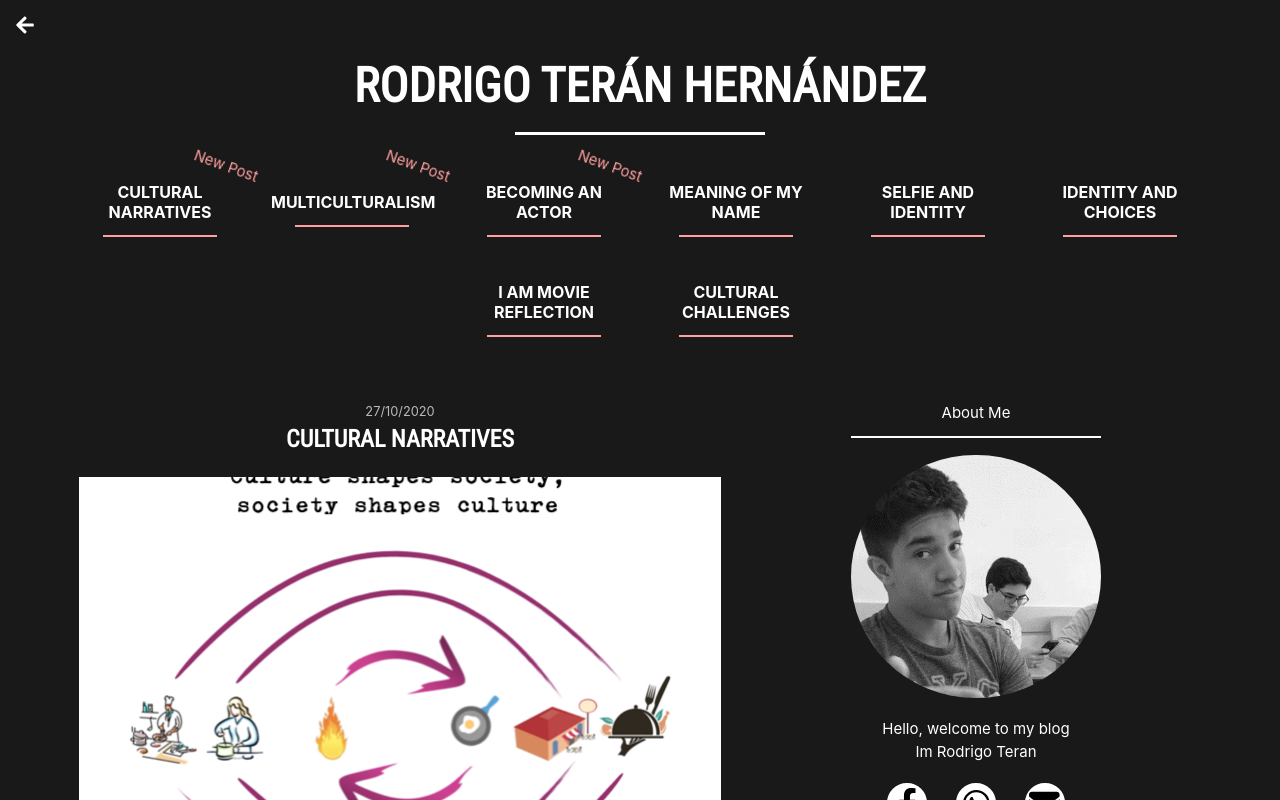
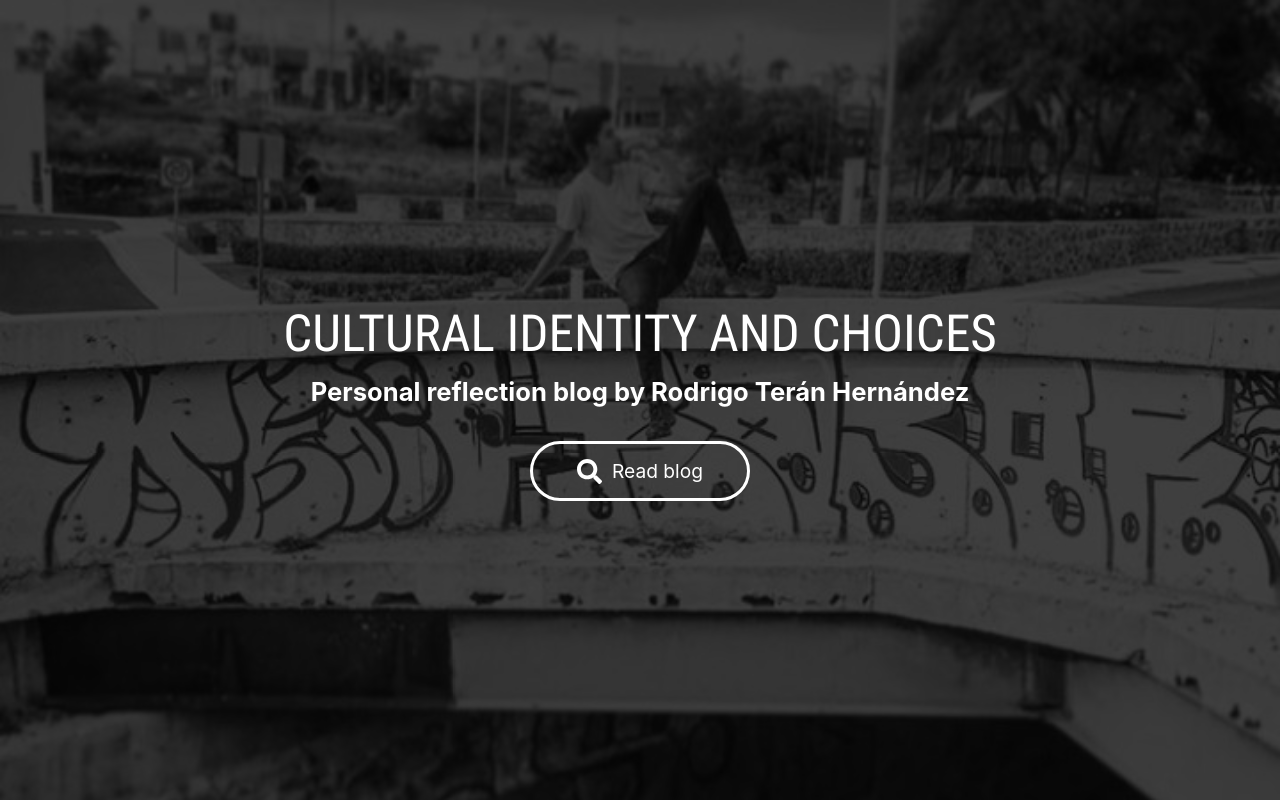
Before and after one commit to RodrigoTeran/APM, a React (Create React App) app: page / in a window 1280 px wide. Shown: the top 800 px of the page. Built offline with nearby package versions, Linux system fonts and the light colour scheme; a web font is replaced by a local one.

Commit message:
Added news posts structures 2

```diff
--- a/src/App.jsx
+++ b/src/App.jsx
@@ -7,7 +7,7 @@ import ButtonMenu from './components/Buttons/ButtonMenu';
 import CardRoutine from './components/CardRoutine';
 
 const App = () => {
-  const [start, setStart] = useState(true);
+  const [start, setStart] = useState(false);
   const openBlog = () => {
     setStart(true);
   };
```
